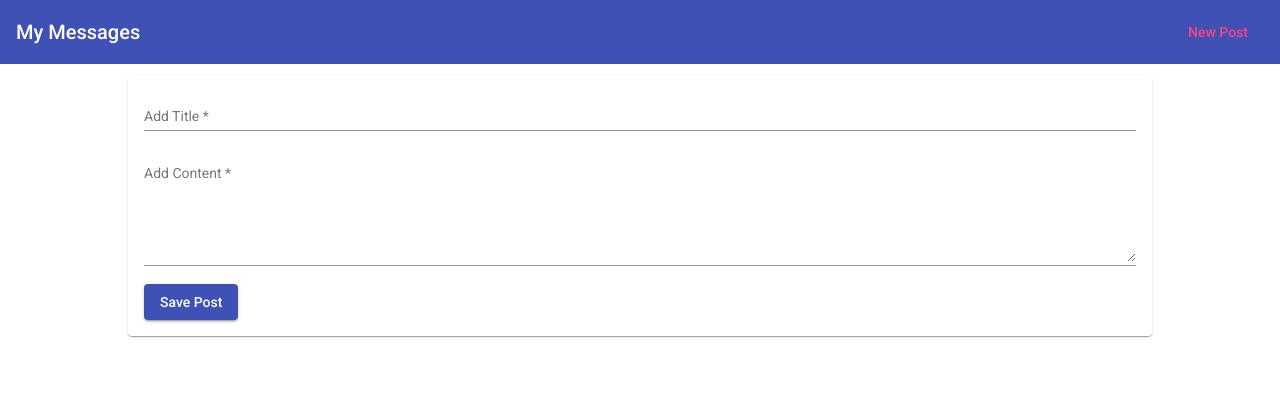
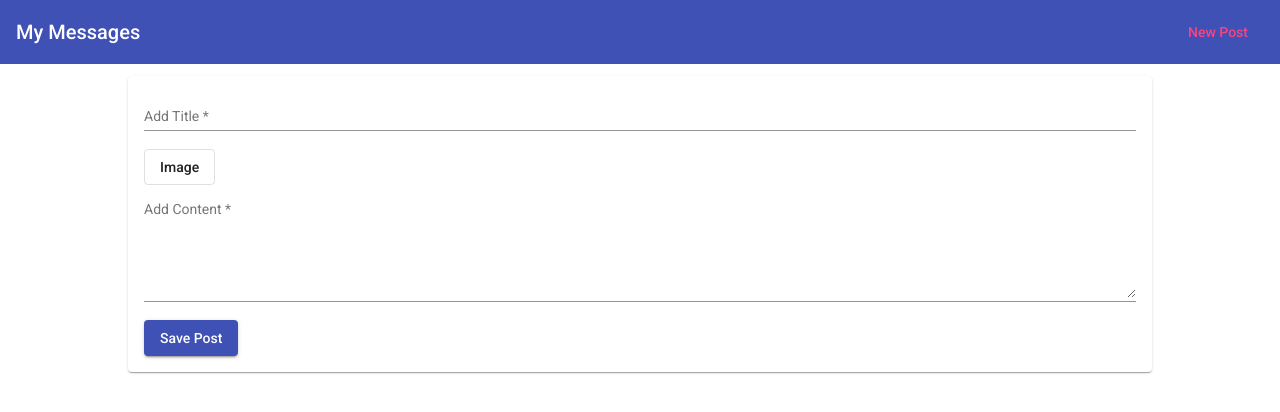
Before and after one commit to rahul-jacob/mean-course, an Angular app: page /create in a window 1280 px wide. Shown: the top 412 px of the page. Built offline with nearby package versions, Linux system fonts and the light colour scheme.

Commit message:
File Upload Button uncommented

```diff
--- a/src/app/posts/post-create/post-create.component.html
+++ b/src/app/posts/post-create/post-create.component.html
@@ -39,10 +39,10 @@
 <!-- We have proxy the material button with file type input. So on angular button click it
       behaves like input type file this is called proxying. Once its done next step is to register
     this input type file component as an input to our form component. -->
-        <!--<div>
+        <div>
           <button mat-stroked-button type="button" (click)="filePicker.click()">Image</button>
           <input type="file" #filePicker>
-        </div>-->
+        </div>
         <mat-form-field class="example-full-width">
           <textarea
           matInput
```
